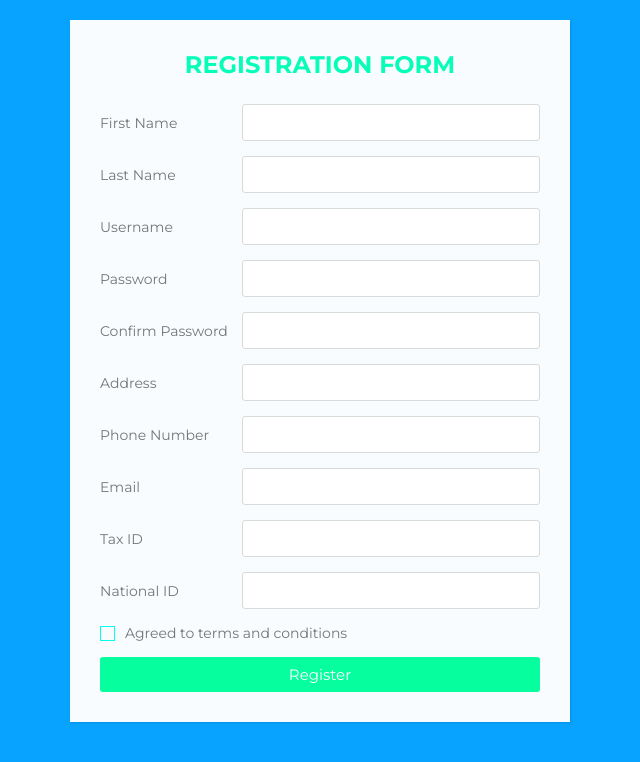
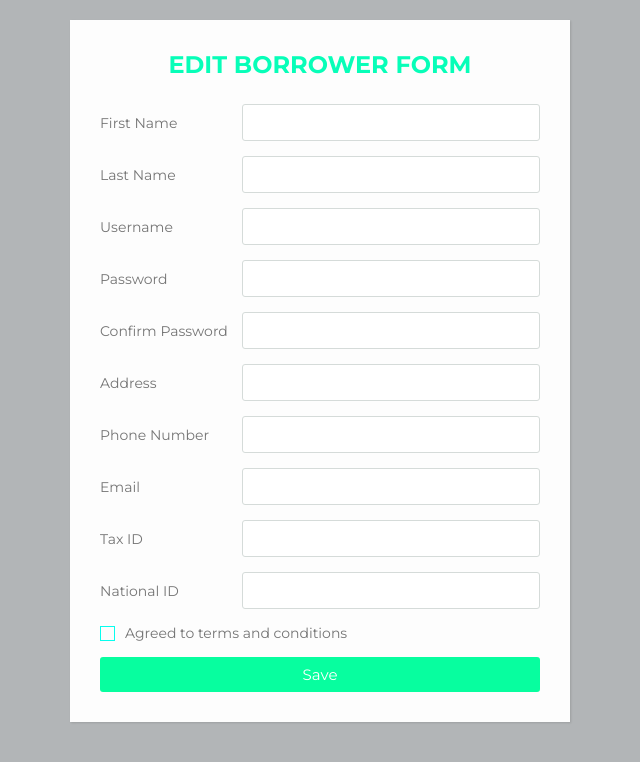
Before and after one commit to Crisnzano/Loan-Appraisal-System1, a PHP site: page /login/register.php in a window 1280 px wide. Shown: the top 762 px of the page, without its empty margins (320-960 px from the left). Run offline with PHP 8.4, Linux system fonts and the light colour scheme.

Commit message:
latest commit

```diff
--- a/borrowers.php
+++ b/borrowers.php
@@ -51,8 +51,8 @@
 						 	<td class="">None</td>
 						 	<td class="">N/A</td>
 						 	<td class="text-center">
-						 			<button class="btn btn-outline-primary btn-sm edit_borrower" type="button" data-id="<?php echo $row['clientID'] ?>"><i class="fa fa-edit"></i></button>
-						 			<button class="btn btn-outline-danger btn-sm delete_borrower" type="button" data-id="<?php echo $row['clientID'] ?>"><i class="fa fa-trash"></i></button>
+						 			<button class="btn btn-outline-primary btn-sm edit_borrower" type="button" name="edit_borrower" data-id="<?php echo $row['clientID'] ?>"><i class="fa fa-edit"></i></button>
+						 			<button class="btn btn-outline-danger btn-sm delete_borrower" type="button" name="delete_borrower" data-id="<?php echo $row['clientID'] ?>"><i class="fa fa-trash"></i></button>
 						 	</td>
 
 						 </tr>
@@ -82,7 +82,7 @@
 		uni_modal("New borrower","manage_borrower1.php",'mid-large')
 	})
 	$('.edit_borrower').click(function(){
-		uni_modal("Edit borrower","manage_borrower.php?id="+$(this).attr('data-id'),'mid-large')
+		uni_modal("Edit borrower","register.php?id="+$(this).attr('data-id'),'mid-large')
 	})
 	$('.delete_borrower').click(function(){
 		_conf("Are you sure to delete this borrower?","delete_borrower",[$(this).attr('data-id')])
--- a/edit.php
+++ b/edit.php
@@ -23,14 +23,14 @@ while($row=mysqli_fetch_assoc($result))
 <head>
 	<meta charset="UTF-8">
   <meta name="viewport" content="width=device-width, initial-scale=1.0">
-	<title>Edit Staff Details Form</title>
+	<title>Edit Admin Details Form</title>
 	<link rel="stylesheet" href="manage_borrower.css">
 </head>
 <body>
 
 <div class="wrapper">
     <div class="title">
-      Edit Staff Details Form
+      Edit Admin Details Form
     </div>
     <form action="update.php?ID =<?php echo $StaffID ?>" method="POST">
     <div class="form">
--- a/edit2.php
+++ b/edit2.php
@@ -28,7 +28,7 @@
 
                 <div class="card mt-5">
                     <div class="card-header">
-                        <h4>Staff Update Form</h4>
+                        <h4>Admin Update Form</h4>
                     </div>
                     <div class="card-body">
 
--- a/loan_type.php
+++ b/loan_type.php
@@ -30,7 +30,7 @@
 						<div class="row">
 							<div class="col-md-12">
 								<button class="btn btn-sm btn-primary col-sm-3 offset-md-3"> Save</button>
-								<button class="btn btn-sm btn-default col-sm-3" type="button" onclick="_reset()"> Cancel</button>
+								<button class="btn" type="button" onclick="_reset()"> Cancel</button>
 							</div>
 						</div>
 					</div>
@@ -65,7 +65,7 @@
 										 <p><small>Description: <b><?php echo $row['description'] ?></b></small></p>
 									</td>
 									<td class="text-center">
-										<button class="btn btn-sm btn-primary edit_ltype" type="button" data-id="<?php echo $row['loan_typeID'] ?>" data-type_name="<?php echo $row['type_name'] ?>" data-description="<?php echo $row['description'] ?>" >Edit</button>
+										<button class="btn btn-sm btn-primary edit_ltype" type="button" name=".edit_ltype" data-id="<?php echo $row['loan_typeID'] ?>" data-type_name="<?php echo $row['type_name'] ?>" data-description="<?php echo $row['description'] ?>" >Edit</button>
 										<button class="btn btn-sm btn-danger delete_ltype" type="button" name="delete_ltype" data-id="<?php echo $row['loan_typeID'] ?>">Delete</button>
 									</td>
 								</tr>
--- a/manage_borrower.css
+++ b/manage_borrower.css
@@ -7,7 +7,7 @@
   font-family: 'Montserrat', sans-serif;
 }
 body{
-  background: #07a3fe;
+  background: #b2b5b7;
   padding: 0 10px;
 }
 .wrapper{
@@ -136,7 +136,7 @@ body{
   display: none;
 }
 .wrapper .form .inputfield .check input[type="checkbox"]:checked ~ .checkmark{
-  background: #0787fe;
+  background: #c9ced2;
 }
 
 .wrapper .form .inputfield .check input[type="checkbox"]:checked ~ .checkmark:before{
@@ -198,7 +198,7 @@ body{
 .container{
   width: 100%;
   height: 100vh;
-  background: #3c5077;
+  background: #b0b2b5;
   display: flex;
   align-items: center;
   justify-content: center;
--- a/payments.php
+++ b/payments.php
@@ -35,7 +35,7 @@
 						 mysqli_report(MYSQLI_REPORT_ERROR | MYSQLI_REPORT_STRICT);
 						 include('./db_connect.php');
 
-						 $query="SELECT p.*, l.ref_number AS rnumber FROM loan_repayment p,loans l where p.loanID = l.loanID AND l.loan_status=1";
+						 $query="SELECT p.*, l.ref_number AS rnumber FROM loan_repayment p,loans l where p.loanID = l.loanID AND l.loan_status=2";
 						 $connect=mysqli_query($conn,$query);
 
 								 while($row= mysqli_fetch_array($connect))
--- a/plan.php
+++ b/plan.php
@@ -44,7 +44,7 @@
 						<div class="row">
 							<div class="col-md-12">
 								<button class="btn btn-sm btn-primary col-sm-3 offset-md-3"> Save</button>
-								<button class="btn btn-sm btn-default col-sm-3 " type="button" onclick="_reset()"> Cancel</button>
+								<button class="btn" type="button" onclick="_reset()">Cancel</button>
 							</div>
 						</div>
 					</div>
@@ -90,8 +90,8 @@
 										 <p><small>Over dure Penalty: <b><?php echo $row['penalty_rate']."%" ?></b></small></p>
 									</td>
 									<td class="text-center">
-										<button class="btn btn-sm btn-primary edit_plan" type="button" data-id="<?php echo $row['planID'] ?>" data-months="<?php echo $row['loan_tenure'] ?>" data-interest_percentage="<?php echo $row['interest_percentage'] ?>" >Edit</button>
-										<button class="btn btn-sm btn-danger delete_plan" type="button" data-id="<?php echo $row['planID'] ?>">Delete</button>
+										<button class="btn btn-sm btn-primary edit_plan" type="button" name="edit_plan" data-id="<?php echo $row['planID'] ?>" data-months="<?php echo $row['loan_tenure'] ?>" data-interest_percentage="<?php echo $row['interest_percentage'] ?>" >Edit</button>
+										<button class="btn btn-sm btn-danger delete_plan" type="button" name="delete_plan" data-id="<?php echo $row['planID'] ?>">Delete</button>
 									</td>
 								</tr>
 								<?php endwhile; ?>
--- a/register.php
+++ b/register.php
@@ -3,9 +3,6 @@
 
 if(isset($_GET['id'])){
 	$qry = $conn->query("SELECT * FROM roles where roleID=".$_GET['id']);
-	foreach($qry->fetch_array() as $k => $val){
-		$$k = $val;
-	}
 }
 
 ?>
@@ -14,14 +11,14 @@ if(isset($_GET['id'])){
 <head>
 	<meta charset="UTF-8">
   <meta name="viewport" content="width=device-width, initial-scale=1.0">
-	<title>Registration Form</title>
+	<title>Edit Borrower Form</title>
 	<link rel="stylesheet" href="manage_borrower.css">
 </head>
 <body>
 
 <div class="wrapper">
     <div class="title">
-      Registration Form
+      Edit Borrower Form
     </div>
     <form action="signup.php" method="POST">
     <div class="form">
@@ -74,7 +71,7 @@ if(isset($_GET['id'])){
           <p>Agreed to terms and conditions</p>
        </div>
       <div class="inputfield">
-        <input type="submit" value="Register" class="btn" name="submit">
+        <input type="submit" value="Save" class="btn" name="submit">
       </div>
     </div>
 </div>
```
